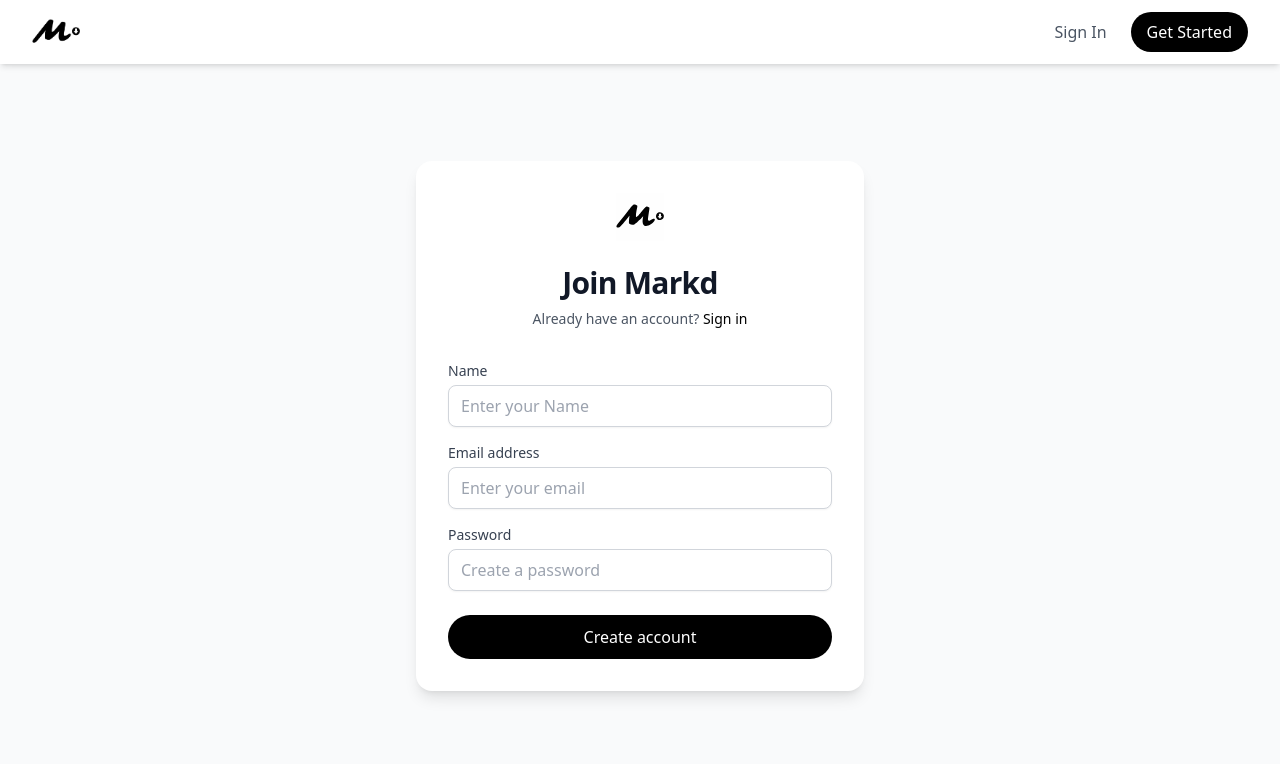
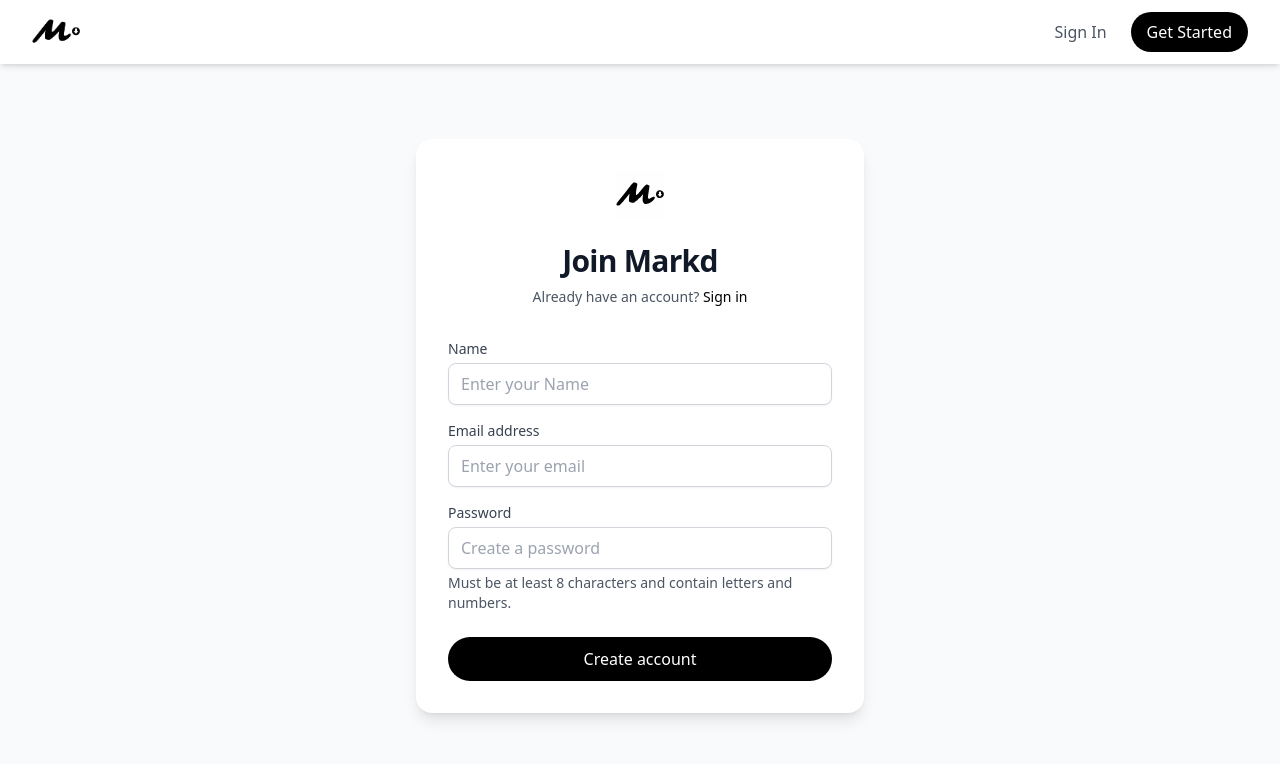
Before and after one commit to nandinikukreja/markd, a React (Vite) app in the folder frontend/: page /getstarted in a window 1280 px wide. Shown: the top 764 px of the page. Built offline with nearby package versions, Linux system fonts and the light colour scheme.

Commit message:
Password validation feedback

```diff
--- a/frontend/src/pages/GetStarted.jsx
+++ b/frontend/src/pages/GetStarted.jsx
@@ -19,21 +19,26 @@
     const password = formData.password;
     const passwordRegex = /^(?=.*[A-Za-z])(?=.*\d)[A-Za-z\d]{8,}$/;
 
-    if(!passwordRegex.test(password)) {
-      setModalMessage("Password must contain at least 8 characters, including one letter and one number.");
+    if (!passwordRegex.test(password)) {
+      setModalMessage(
+        "Password must contain at least 8 characters, including one letter and one number."
+      );
       setShowModal(true);
       setModalAction(null);
       return;
     }
 
     try {
-      const response = await fetch(`${import.meta.env.VITE_API_URL}/api/users`, {
-        method: "POST",
-        headers: {
-          "Content-Type": "application/json",
-        },
-        body: JSON.stringify(formData),
-      });
+      const response = await fetch(
+        `${import.meta.env.VITE_API_URL}/api/users`,
+        {
+          method: "POST",
+          headers: {
+            "Content-Type": "application/json",
+          },
+          body: JSON.stringify(formData),
+        }
+      );
 
       if (response.ok) {
         setModalMessage("Account created successfully! Please sign in.");
@@ -140,6 +145,9 @@
                   onChange={handleChange}
                   value={formData.password}
                 />
+                <p className="mt-1 text-sm text-gray-600">
+                  Must be at least 8 characters and contain letters and numbers.
+                </p>
               </div>
             </div>
 
```
